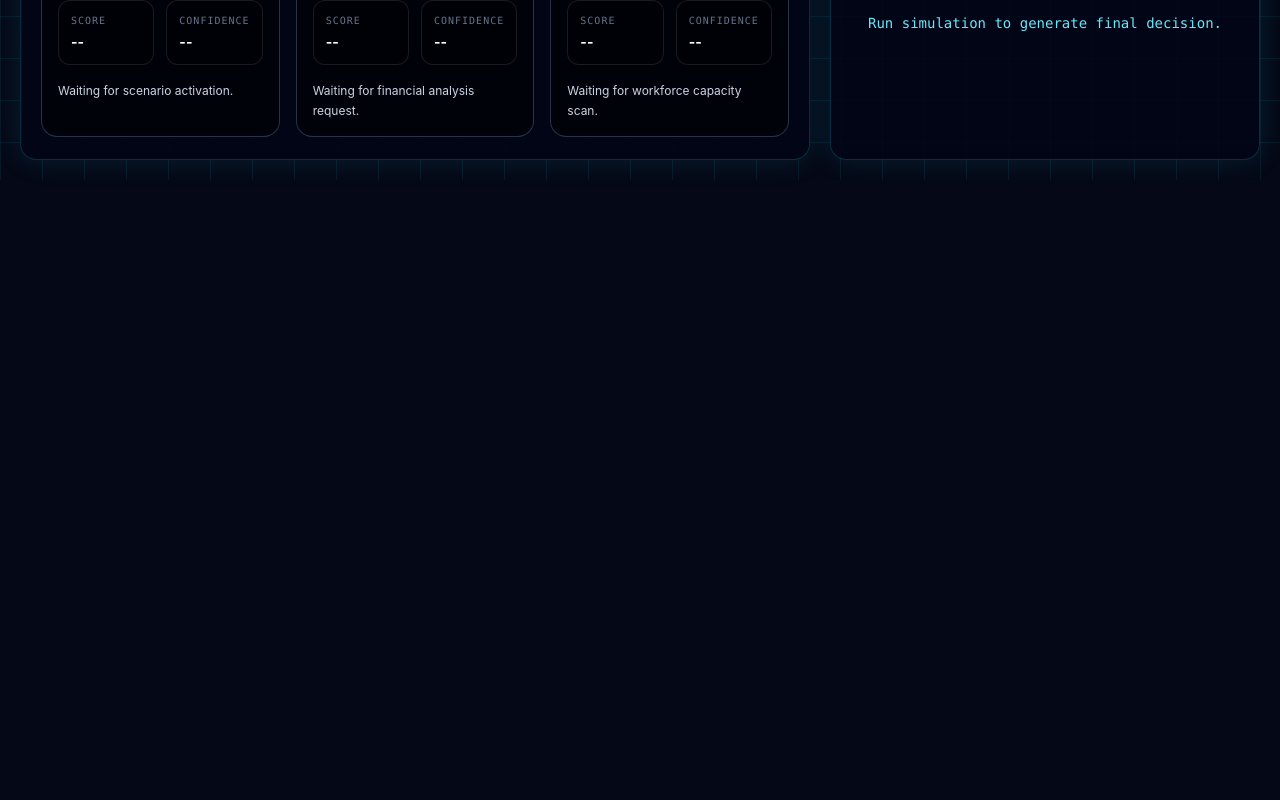
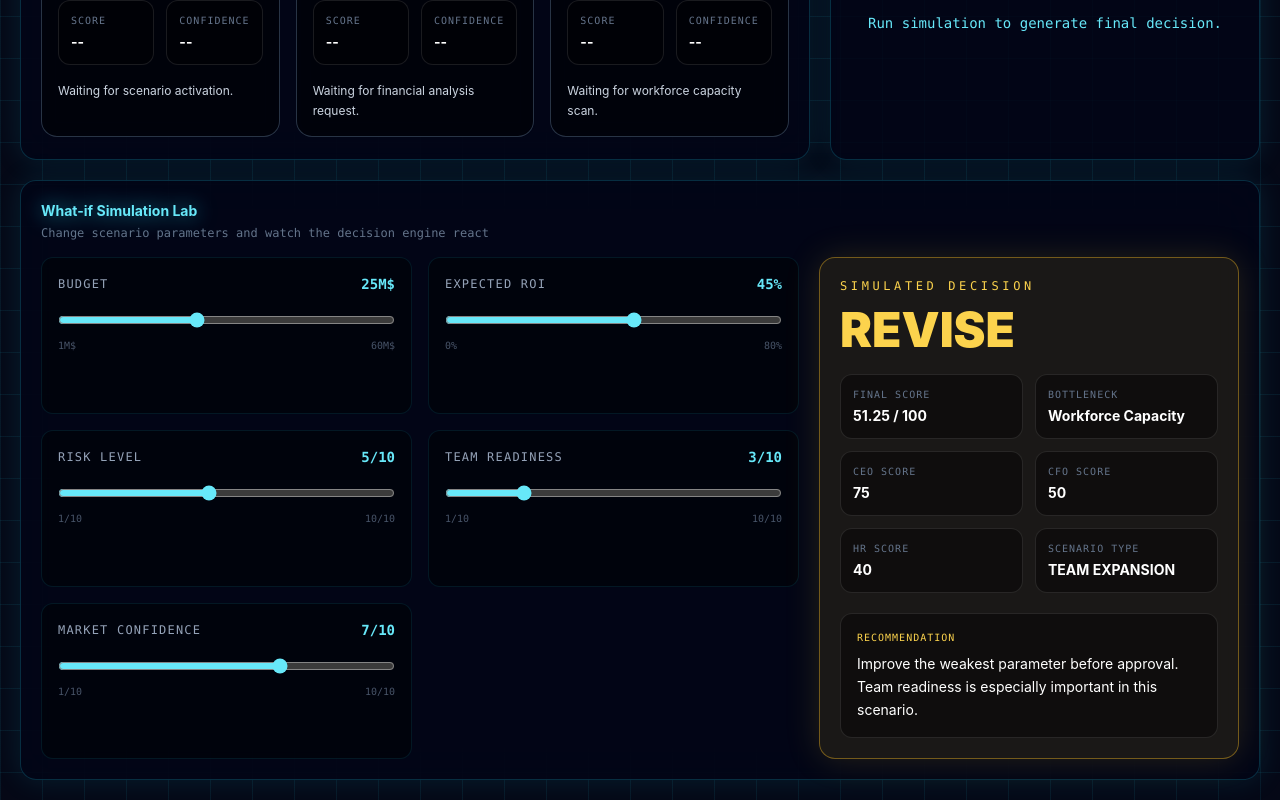
Before and after one commit to multi-agent-decision-engine/ai-decision-ecosystem, a React (Vite) app in the folder frontend/: page / in a window 1280 px wide. Shown: the part 1076-1876 px from the top of the page. Before the commit the page ends 1256 px from the top, so only its background shows below. Built offline with nearby package versions, Linux system fonts and the light colour scheme.

Commit message:
Add what-if simulation lab

```diff
--- a/frontend/src/App.tsx
+++ b/frontend/src/App.tsx
@@ -196,6 +196,10 @@ export default function App() {
           <AgentRegistry agents={agents} />
           <FinalDecision visible={finalVisible} isRunning={isRunning} />
         </section>
+
+
+    <WhatIfLab />
+
       </div>
     </main>
   );
@@ -663,3 +667,188 @@ function nodeColorClass(color: Agent["color"], status: AgentStatus) {
   if (color === "purple") return "border-purple-400 text-purple-300 shadow-purple-400/30";
   return "border-cyan-400 text-cyan-300 shadow-cyan-400/30";
 }
+function WhatIfLab() {
+  const [budget, setBudget] = useState(25);
+  const [roi, setRoi] = useState(45);
+  const [risk, setRisk] = useState(5);
+  const [teamReadiness, setTeamReadiness] = useState(3);
+  const [marketConfidence, setMarketConfidence] = useState(7);
+
+  const ceoScore = clamp(
+    35 + roi * 0.65 + marketConfidence * 3 - risk * 2
+  );
+
+  const cfoScore = clamp(
+    55 + roi * 0.55 - budget * 0.7 - risk * 2.5
+  );
+
+  const hrScore = clamp(
+    20 + teamReadiness * 9 - risk * 1.5
+  );
+
+  const finalScore = Number(
+    (ceoScore * 0.25 + cfoScore * 0.25 + hrScore * 0.5).toFixed(2)
+  );
+
+  const decision =
+    finalScore >= 70 ? "APPROVE" : finalScore >= 50 ? "REVISE" : "REJECT";
+
+  const bottleneck =
+    hrScore < ceoScore && hrScore < cfoScore
+      ? "Workforce Capacity"
+      : cfoScore < ceoScore
+      ? "Financial Feasibility"
+      : "Strategic Alignment";
+
+  const decisionClass =
+    decision === "APPROVE"
+      ? "text-emerald-300 border-emerald-400/40 bg-emerald-400/10 shadow-[0_0_35px_rgba(52,211,153,0.16)]"
+      : decision === "REVISE"
+      ? "text-amber-300 border-amber-400/40 bg-amber-400/10 shadow-[0_0_35px_rgba(251,191,36,0.16)]"
+      : "text-red-300 border-red-400/40 bg-red-400/10 shadow-[0_0_35px_rgba(248,113,113,0.16)]";
+
+  return (
+    <Panel
+      title="What-if Simulation Lab"
+      subtitle="Change scenario parameters and watch the decision engine react"
+    >
+      <div className="grid gap-5 xl:grid-cols-[1fr_420px]">
+        <div className="grid gap-4 md:grid-cols-2">
+          <SliderControl
+            label="Budget"
+            value={budget}
+            min={1}
+            max={60}
+            suffix="M$"
+            onChange={setBudget}
+          />
+
+          <SliderControl
+            label="Expected ROI"
+            value={roi}
+            min={0}
+            max={80}
+            suffix="%"
+            onChange={setRoi}
+          />
+
+          <SliderControl
+            label="Risk Level"
+            value={risk}
+            min={1}
+            max={10}
+            suffix="/10"
+            onChange={setRisk}
+          />
+
+          <SliderControl
+            label="Team Readiness"
+            value={teamReadiness}
+            min={1}
+            max={10}
+            suffix="/10"
+            onChange={setTeamReadiness}
+          />
+
+          <SliderControl
+            label="Market Confidence"
+            value={marketConfidence}
+            min={1}
+            max={10}
+            suffix="/10"
+            onChange={setMarketConfidence}
+          />
+        </div>
+
+        <motion.div
+          key={decision + finalScore}
+          initial={{ opacity: 0, scale: 0.97 }}
+          animate={{ opacity: 1, scale: 1 }}
+          className={`rounded-2xl border p-5 ${decisionClass}`}
+        >
+          <p className="font-mono text-xs uppercase tracking-[0.3em]">
+            Simulated Decision
+          </p>
+
+          <h3 className="mt-3 text-5xl font-black">{decision}</h3>
+
+          <div className="mt-5 grid grid-cols-2 gap-3">
+            <Metric label="Final Score" value={`${finalScore} / 100`} />
+            <Metric label="Bottleneck" value={bottleneck} />
+            <Metric label="CEO Score" value={String(ceoScore)} />
+            <Metric label="CFO Score" value={String(cfoScore)} />
+            <Metric label="HR Score" value={String(hrScore)} />
+            <Metric label="Scenario Type" value="TEAM EXPANSION" />
+          </div>
+
+          <div className="mt-5 rounded-xl border border-white/10 bg-black/40 p-4">
+            <p className="font-mono text-[10px] uppercase tracking-widest">
+              Recommendation
+            </p>
+            <p className="mt-2 text-sm leading-relaxed text-white">
+              {decision === "APPROVE"
+                ? "Scenario is viable. Proceed with controlled execution."
+                : decision === "REVISE"
+                ? "Improve the weakest parameter before approval. Team readiness is especially important in this scenario."
+                : "Scenario is not viable under current constraints. Reduce risk or improve financial and workforce capacity."}
+            </p>
+          </div>
+        </motion.div>
+      </div>
+    </Panel>
+  );
+}
+
+function SliderControl({
+  label,
+  value,
+  min,
+  max,
+  suffix,
+  onChange,
+}: {
+  label: string;
+  value: number;
+  min: number;
+  max: number;
+  suffix: string;
+  onChange: (value: number) => void;
+}) {
+  return (
+    <div className="rounded-xl border border-cyan-400/10 bg-black/40 p-4">
+      <div className="mb-3 flex items-center justify-between">
+        <p className="font-mono text-xs uppercase tracking-widest text-slate-400">
+          {label}
+        </p>
+        <p className="font-mono text-sm font-bold text-cyan-300">
+          {value}
+          {suffix}
+        </p>
+      </div>
+
+      <input
+        type="range"
+        min={min}
+        max={max}
+        value={value}
+        onChange={(event) => onChange(Number(event.target.value))}
+        className="h-2 w-full cursor-pointer accent-cyan-300"
+      />
+
+      <div className="mt-2 flex justify-between font-mono text-[10px] text-slate-600">
+        <span>
+          {min}
+          {suffix}
+        </span>
+        <span>
+          {max}
+          {suffix}
+        </span>
+      </div>
+    </div>
+  );
+}
+
+function clamp(value: number) {
+  return Math.max(0, Math.min(100, Math.round(value)));
+}
```
